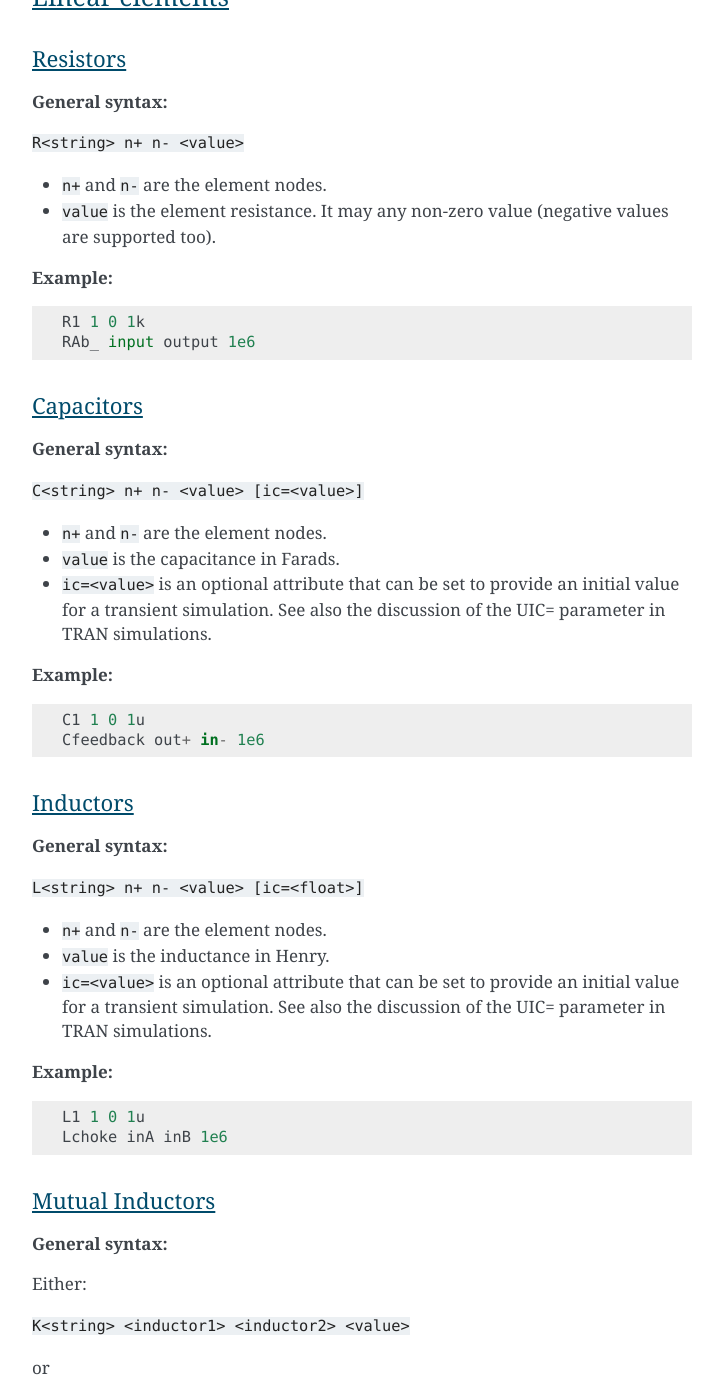
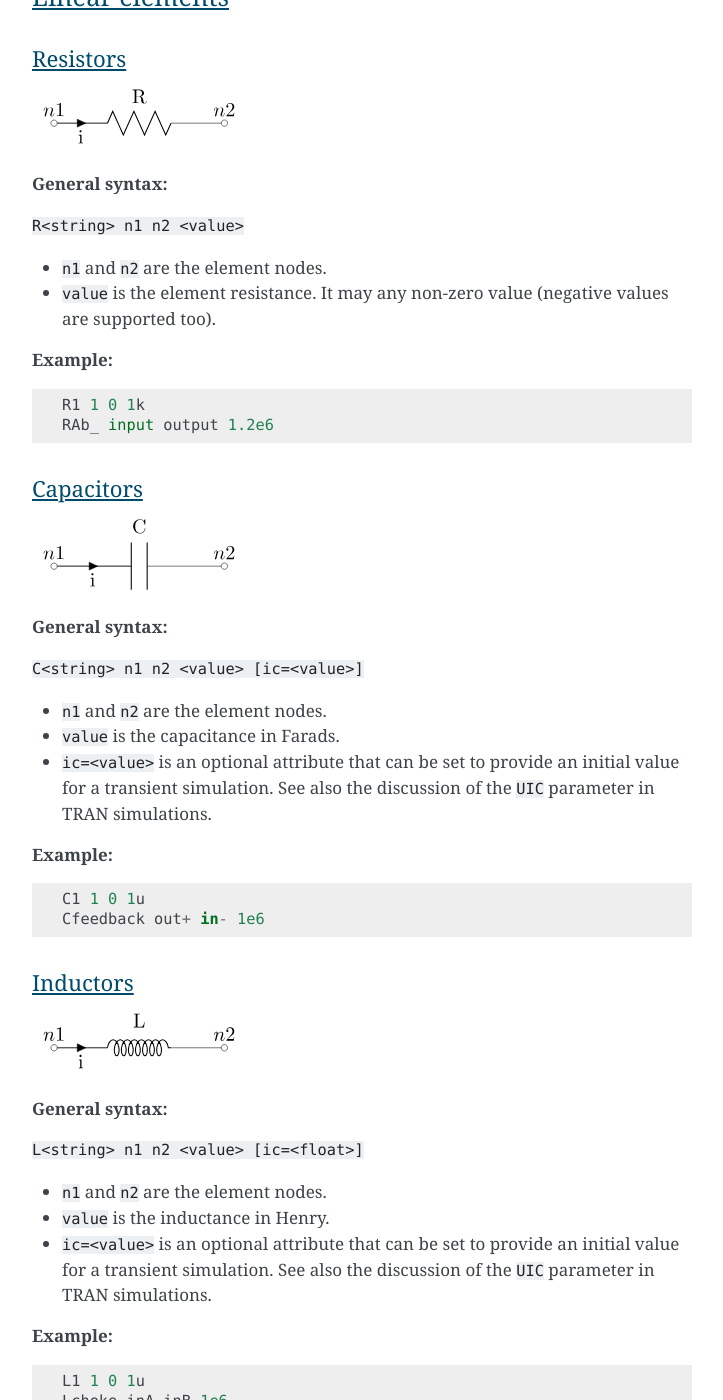
Before and after one commit to ahkab/ahkab, a Sphinx documentation site: the page built from doc/help/Netlist-Syntax.rst, in a window 1280 px wide and 1400 px high, scrolled down 2339 px. Shown: the whole window, without its empty margins (388-1111 px from the left). Built offline with Sphinx 7.4.7, drawn with Linux system fonts in a browser that asks for light colours; formulas are drawn with MathJax 3.

Commit message:
DOC: bipoles images and many small improvements.

```diff
--- a/doc/help/Netlist-Syntax.rst
+++ b/doc/help/Netlist-Syntax.rst
@@ -55,11 +55,13 @@ Linear elements
 Resistors
 '''''''''
 
+.. image:: ../images/elem/resistor.svg
+
 **General syntax:**
 
-``R<string> n+ n- <value>``
+``R<string> n1 n2 <value>``
 
--  ``n+`` and ``n-`` are the element nodes.
+-  ``n1`` and ``n2`` are the element nodes.
 -  ``value`` is the element resistance. It may any non-zero value
    (negative values are supported too).
 
@@ -68,20 +70,22 @@ Resistors
 ::
 
     R1 1 0 1k
-    RAb_ input output 1e6
+    RAb_ input output 1.2e6
 
 Capacitors
 ''''''''''
 
+.. image:: ../images/elem/capacitor.svg
+
 **General syntax:**
 
-``C<string> n+ n- <value> [ic=<value>]``
+``C<string> n1 n2 <value> [ic=<value>]``
 
--  ``n+`` and ``n-`` are the element nodes.
+-  ``n1`` and ``n2`` are the element nodes.
 -  ``value`` is the capacitance in Farads.
 -  ``ic=<value>`` is an optional attribute that can be set to provide an
    initial value for a transient simulation. See also the discussion of
-   the UIC= parameter in TRAN simulations.
+   the ``UIC`` parameter in TRAN simulations.
 
 **Example:**
 
@@ -93,15 +97,17 @@ Capacitors
 Inductors
 '''''''''
 
+.. image:: ../images/elem/inductor.svg
+
 **General syntax:**
 
-``L<string> n+ n- <value> [ic=<float>]``
+``L<string> n1 n2 <value> [ic=<float>]``
 
--  ``n+`` and ``n-`` are the element nodes.
+-  ``n1`` and ``n2`` are the element nodes.
 -  ``value`` is the inductance in Henry.
 -  ``ic=<value>`` is an optional attribute that can be set to provide an
    initial value for a transient simulation. See also the discussion of
-   the UIC= parameter in TRAN simulations.
+   the ``UIC`` parameter in TRAN simulations.
 
 **Example:**
 
--- a/doc/index.rst
+++ b/doc/index.rst
@@ -35,6 +35,7 @@ Reference
    bfpss
    circuit
    csvlib
+   devices
    diode
    symbolic
 
@@ -92,8 +93,6 @@ Documentation in progress
 
 .. automodule:: ahkab.constants
 
-.. automodule:: ahkab.devices
-
 .. automodule:: ahkab.plotting
 
 .. automodule:: ahkab.switch
```
Also changed, not shown: doc/devices.rst (added, +7 -0 lines), doc/images/elem/capacitor.svg (added), doc/images/elem/diode.svg (added), doc/images/elem/inductor.svg (added), doc/images/elem/isource.svg (added), doc/images/elem/resistor.svg (added), doc/images/elem/vsource.svg (added), 7 other files.
